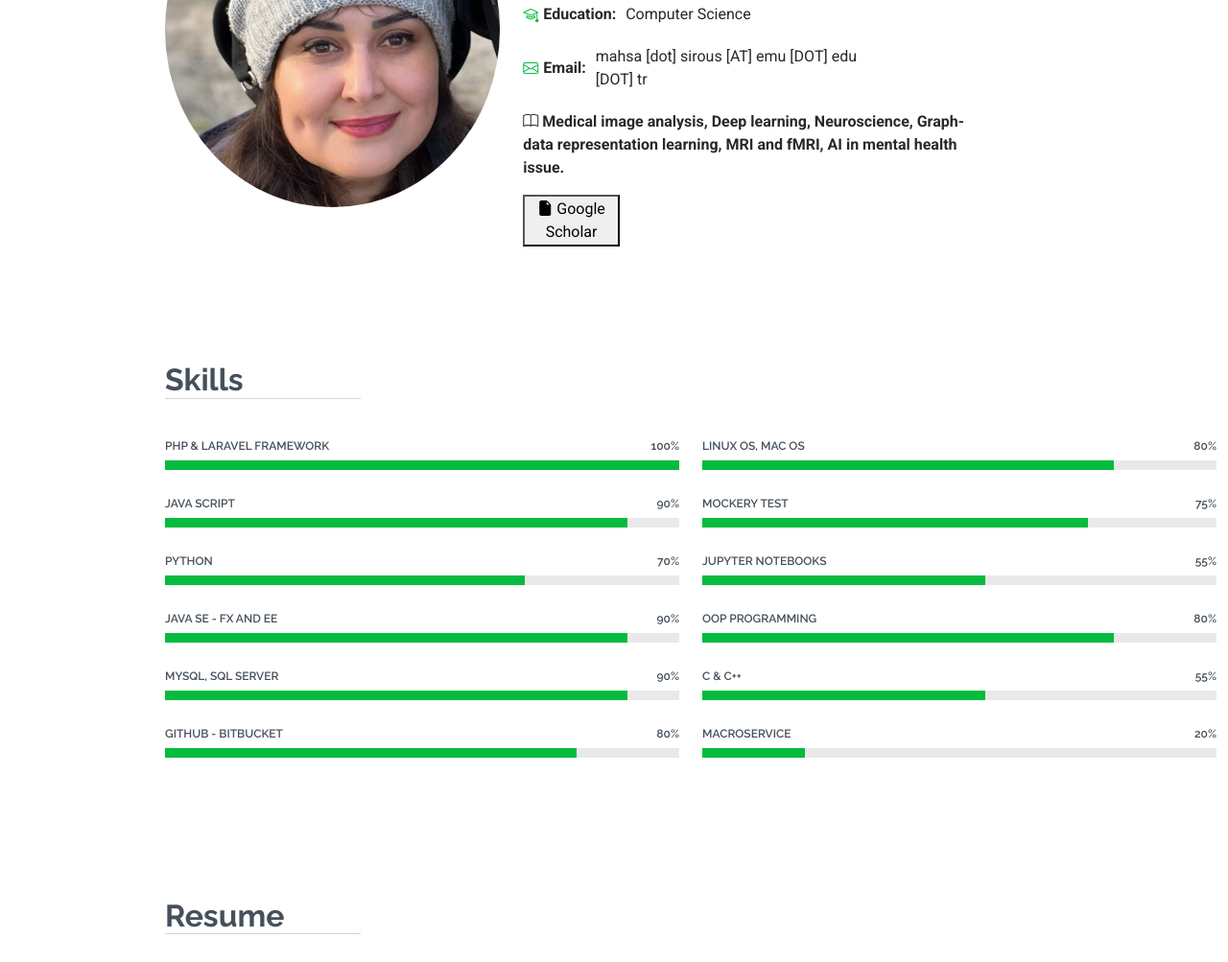
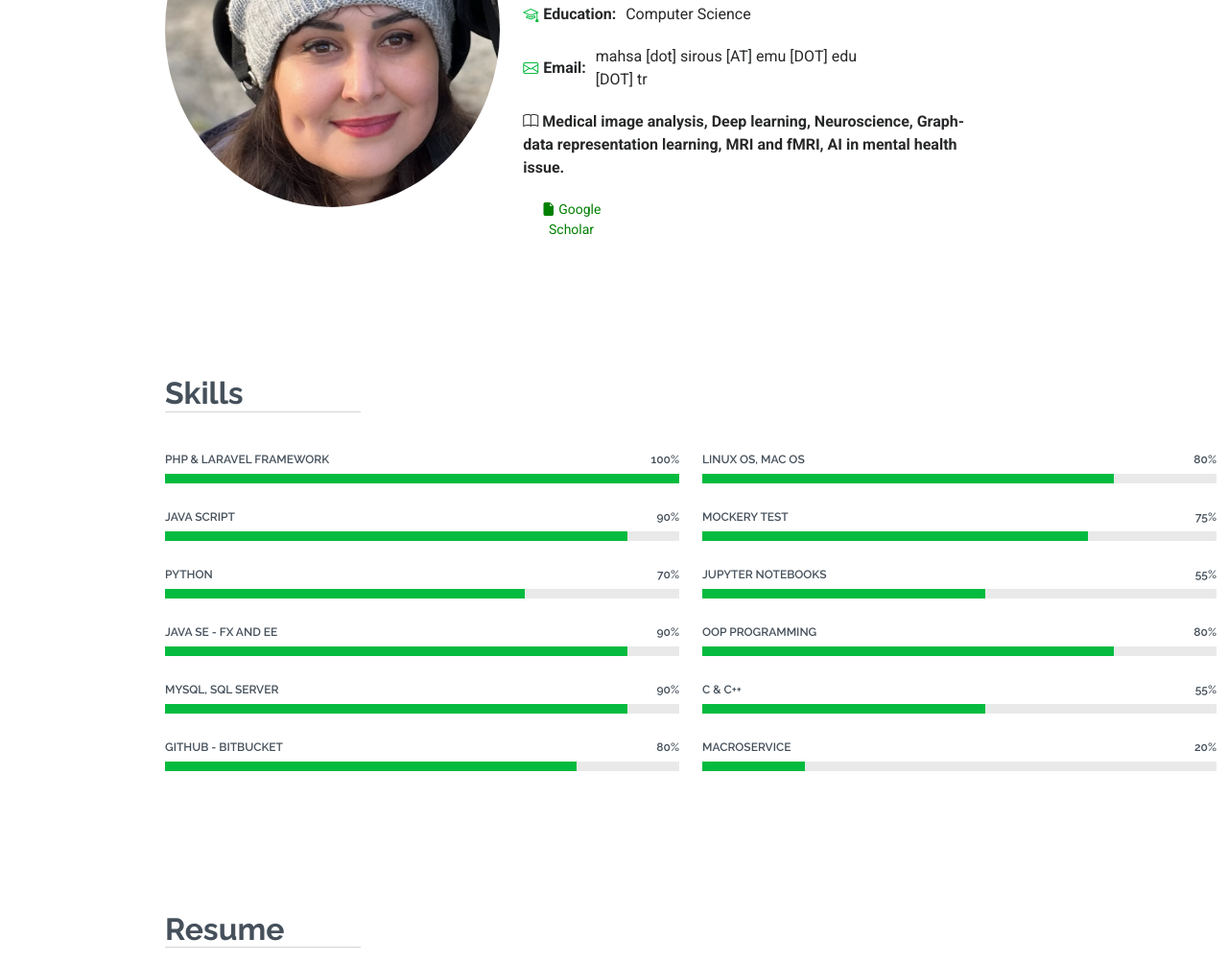
Before and after one commit to MSirous/msirous, a plain HTML site: page index.html in a window 1280 px wide. Shown: the part 1272-2275 px from the top of the page at 96% size. Drawn offline with Linux system fonts and the light colour scheme.

Commit message:
change google scholar button

```diff
--- a/index.html
+++ b/index.html
@@ -133,8 +133,8 @@
             </p></strong>
             <div class="row">
               <a class="col col-lg-2" href="https://scholar.google.com/citations?user=S1sWaSMAAAAJ&hl=en">
-                  <button type="button" class="bi bi-file-earmark-fill">
-                      Google Scholar
+                  <button type="button" class="btn btn-sm">
+                      <p class="bi bi-file-earmark-fill" style="color:green;"> Google Scholar</p>
                   </button>
               </a>
               <!-- <a class="col col-lg-2" href="https://www.researchgate.net/profile/Mahsa-Sirous">
```
